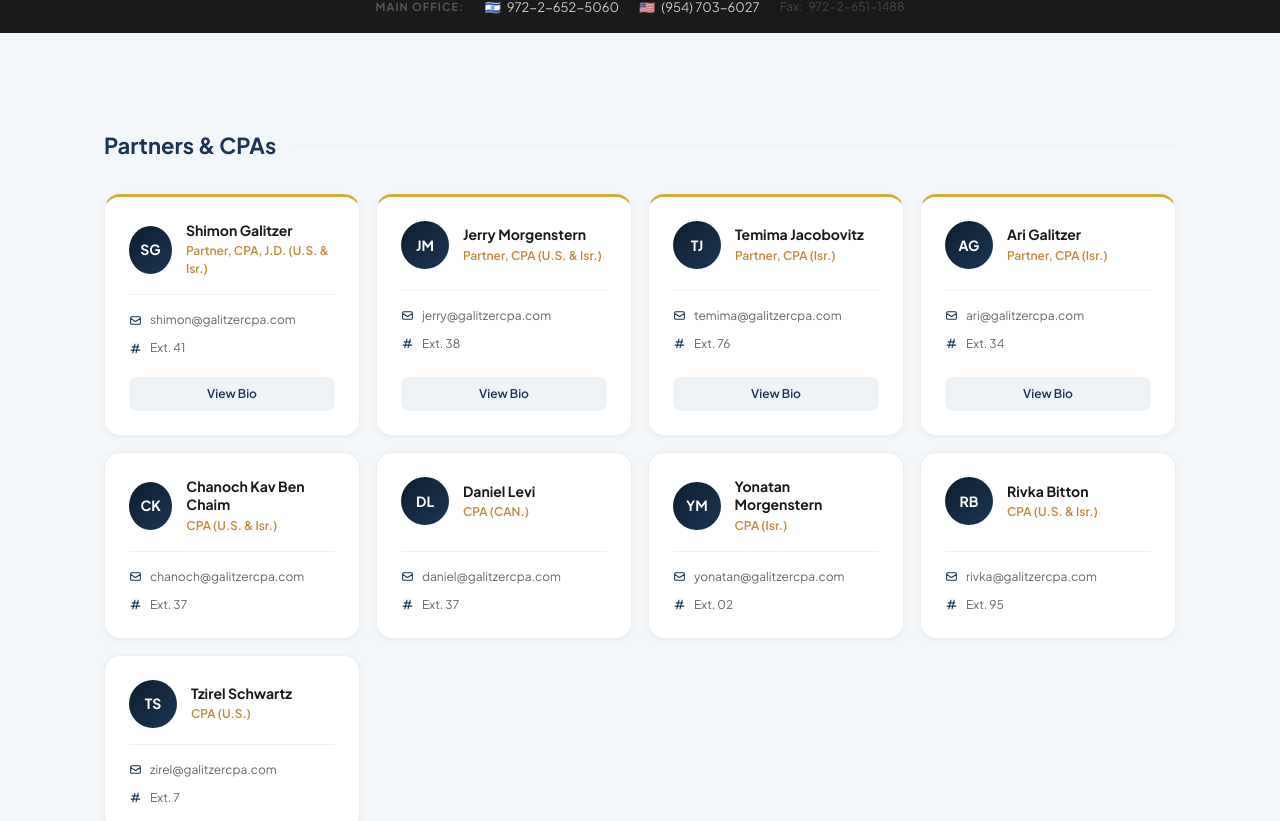
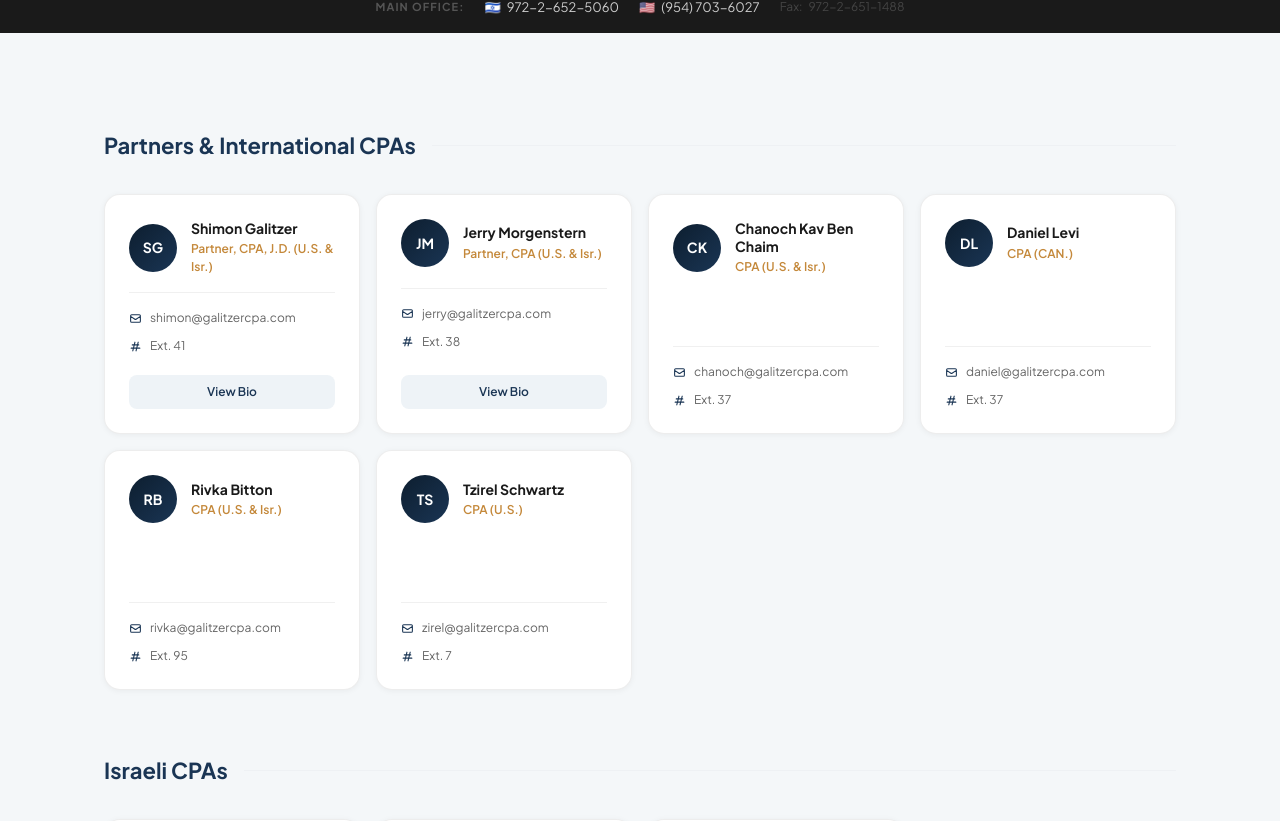
Before and after one commit to naomimarketing26-stack/galitzer-cpa-website, a React (Vite) app: page /team in a window 1280 px wide. Shown: the part 414-1235 px from the top of the page. Built offline with nearby package versions, Linux system fonts and the light colour scheme.

Commit message:
Fix partner card alignment by separating international and Israeli CPA groups and standardizing grid heights

```diff
--- a/src/pages/TeamPage.jsx
+++ b/src/pages/TeamPage.jsx
@@ -1,6 +1,6 @@
 import { useState } from 'react'
 import { useLang } from '../context/LanguageContext'
-import { staff, groups, teamContent, officePhone } from '../data/team'
+import { staff, teamContent, officePhone } from '../data/team'
 import { useReveal } from '../hooks/useReveal'
 
 const container = {
@@ -84,9 +84,7 @@ function BioModal({ member, lang, isRTL, onClose }) {
           ))}
         </div>
 
-        {/* CTA footer */}
         <div style={{ borderTop: '1px solid #eef1f4', paddingTop: '24px', marginTop: '8px' }}>
-          {/* Desktop: phone + book link */}
           <div className="hidden sm:flex" style={{ alignItems: 'center', justifyContent: 'space-between', gap: '16px', flexDirection: 'row' }}>
             <div style={{ textAlign: isRTL ? 'right' : 'left' }}>
               <p style={{ fontSize: '13px', fontWeight: 700, color: '#1A3554', marginBottom: '4px' }}>
@@ -119,7 +117,6 @@ function BioModal({ member, lang, isRTL, onClose }) {
             </a>
           </div>
 
-          {/* Mobile: call button only */}
           <a
             href="tel:+97226525060"
             className="flex sm:hidden"
@@ -140,11 +137,11 @@ function BioModal({ member, lang, isRTL, onClose }) {
   )
 }
 
-function StaffCard({ member, t, isRTL, onViewBio, isPartner }) {
+function StaffCard({ member, t, isRTL, onViewBio }) {
   const displayName = isRTL ? member.nameHe : member.name
   const displayPosition = isRTL ? member.positionHe : member.position
   const initials = displayName.split(' ').map(n => n[0]).slice(0, 2).join('')
-  const hasBio = !!(member.bioEn)
+  const hasBio = !!member.bioEn
 
   return (
     <div
@@ -152,7 +149,6 @@ function StaffCard({ member, t, isRTL, onViewBio, isPartner }) {
       style={{
         background: '#ffffff',
         border: '1px solid rgba(0,0,0,0.07)',
-        borderTop: hasBio ? '3px solid #D4AF37' : '1px solid rgba(0,0,0,0.07)',
         borderRadius: '16px',
         padding: '24px',
         boxShadow: '0 1px 6px rgba(0,0,0,0.05)',
@@ -166,7 +162,7 @@ function StaffCard({ member, t, isRTL, onViewBio, isPartner }) {
       onMouseLeave={e => { e.currentTarget.style.boxShadow = '0 1px 6px rgba(0,0,0,0.05)'; }}
     >
       <div style={{ display: 'flex', alignItems: 'center', gap: '14px', flexDirection: 'row' }}>
-        <div style={{ width: '48px', height: '48px', borderRadius: '50%', backgroundImage: 'linear-gradient(135deg, #0D1E2F 0%, #1A3554 100%)', color: 'white', display: 'flex', alignItems: 'center', justifyContent: 'center', fontSize: '14px', fontWeight: 700 }}>
+        <div style={{ width: '48px', height: '48px', borderRadius: '50%', backgroundImage: 'linear-gradient(135deg, #0D1E2F 0%, #1A3554 100%)', color: 'white', display: 'flex', alignItems: 'center', justifyContent: 'center', fontSize: '14px', fontWeight: 700, flexShrink: 0 }}>
           {initials}
         </div>
         <div style={{ textAlign: isRTL ? 'right' : 'left' }}>
@@ -220,19 +216,20 @@ function StaffCard({ member, t, isRTL, onViewBio, isPartner }) {
   )
 }
 
-function GroupSection({ group, members, t, isRTL, onViewBio }) {
+function GroupSection({ group, members, groupLabels, isRTL, onViewBio }) {
   const [gridRef, gridRevealed] = useReveal()
-  const isPartner = group === 'Partners & CPAs'
+  const label = groupLabels[group] || group
+
   return (
     <div>
       <div style={{ display: 'flex', alignItems: 'center', gap: '16px', marginBottom: '32px', flexDirection: 'row' }}>
-        <h2 style={{ fontSize: '22px', fontWeight: 700, color: '#1A3554', whiteSpace: 'nowrap' }}>{t.groupLabels[group]}</h2>
+        <h2 style={{ fontSize: '22px', fontWeight: 700, color: '#1A3554', whiteSpace: 'nowrap' }}>{label}</h2>
         <div style={{ flex: 1, height: '1px', background: '#eef1f4' }} />
       </div>
-      <div ref={gridRef} style={{ display: 'grid', gridTemplateColumns: 'repeat(auto-fill, minmax(230px, 1fr))', gap: '16px' }}>
+      <div ref={gridRef} style={{ display: 'grid', gridTemplateColumns: 'repeat(auto-fill, minmax(230px, 1fr))', gap: '16px', gridAutoRows: '1fr' }}>
         {members.map((member, i) => (
           <div key={i} style={{ opacity: gridRevealed ? 1 : 0, transform: gridRevealed ? 'translateY(0)' : 'translateY(20px)', transition: `opacity 0.6s ease ${i * 60}ms, transform 0.6s ease ${i * 60}ms` }}>
-            <StaffCard member={member} t={t} isRTL={isRTL} onViewBio={onViewBio} isPartner={isPartner} />
+            <StaffCard member={member} t={groupLabels.t || { extLabel: 'Ext.' }} isRTL={isRTL} onViewBio={onViewBio} />
           </div>
         ))}
       </div>
@@ -247,9 +244,17 @@ export default function TeamPage() {
   const [ctaRef, ctaRevealed] = useReveal()
   const [activeBioMember, setActiveBioMember] = useState(null)
 
+  const partnerInternational = staff.filter(s => s.group === 'Partners & CPAs' && /U\.S\.|CAN\.|U\.S\. & Isr\.|\(U\.S\.\)|\(CAN\.\)/.test(s.position))
+  const partnerIsraeli = staff.filter(s => s.group === 'Partners & CPAs' && !/U\.S\.|CAN\.|\(U\.S\.\)|\(CAN\.\)/.test(s.position))
+
+  const groupLabels = {
+    ...t.groupLabels,
+    'Partners & International CPAs': isRTL ? 'שותפים ורואי חשבון בינלאומיים' : 'Partners & International CPAs',
+    'Israeli CPAs': isRTL ? 'רואי חשבון ישראליים' : 'Israeli CPAs',
+  }
+
   return (
     <main>
-      {/* Hero */}
       <section style={{ backgroundImage: 'radial-gradient(circle, rgba(255,255,255,0.06) 1px, transparent 1px), linear-gradient(135deg, #0D1E2F 0%, #1A3554 100%)', backgroundSize: '32px 32px, cover', minHeight: '280px', paddingTop: '64px', paddingBottom: '64px', display: 'flex', alignItems: 'center', justifyContent: 'center' }}>
         <div style={{ maxWidth: '800px', margin: '0 auto', paddingLeft: 'clamp(24px, 5vw, 80px)', paddingRight: 'clamp(24px, 5vw, 80px)', textAlign: 'center' }}>
           <span className="hero-animate hero-delay-1 inline-block" style={{ fontSize: '11px', fontWeight: 700, letterSpacing: '0.12em', textTransform: 'uppercase', color: '#C4883A', background: 'rgba(196,136,58,0.1)', padding: '8px 16px', borderRadius: '8px' }}>
@@ -262,7 +267,6 @@ export default function TeamPage() {
         </div>
       </section>
 
-      {/* Office contact bar */}
       <section style={{ background: '#1a1a1a', paddingTop: '16px', paddingBottom: '16px' }}>
         <div style={{ ...container, display: 'flex', flexWrap: 'wrap', alignItems: 'center', justifyContent: 'center', gap: '20px', flexDirection: 'row' }}>
           <span style={{ fontSize: '11px', fontWeight: 700, color: '#555555', textTransform: 'uppercase', letterSpacing: '0.1em' }}>{t.officeLabel}:</span>
@@ -282,18 +286,30 @@ export default function TeamPage() {
         </div>
       </section>
 
-      {/* Staff by group */}
       <section style={{ backgroundColor: '#f4f7f9', paddingTop: '96px', paddingBottom: '96px' }}>
         <div style={{ ...container, display: 'flex', flexDirection: 'column', gap: '64px' }}>
-          {groups.map(group => {
-            const members = staff.filter(s => s.group === group)
-            if (!members.length) return null
-            return <GroupSection key={group} group={group} members={members} t={t} isRTL={isRTL} onViewBio={setActiveBioMember} />
-          })}
+          {partnerInternational.length > 0 && (
+            <GroupSection group="Partners & International CPAs" members={partnerInternational} groupLabels={groupLabels} isRTL={isRTL} onViewBio={setActiveBioMember} />
+          )}
+
+          {partnerIsraeli.length > 0 && (
+            <GroupSection group="Israeli CPAs" members={partnerIsraeli} groupLabels={groupLabels} isRTL={isRTL} onViewBio={setActiveBioMember} />
+          )}
+
+          {staff.filter(s => s.group === 'Tax Advisors').length > 0 && (
+            <GroupSection group="Tax Advisors" members={staff.filter(s => s.group === 'Tax Advisors')} groupLabels={groupLabels} isRTL={isRTL} onViewBio={setActiveBioMember} />
+          )}
+
+          {staff.filter(s => s.group === 'Bookkeeping').length > 0 && (
+            <GroupSection group="Bookkeeping" members={staff.filter(s => s.group === 'Bookkeeping')} groupLabels={groupLabels} isRTL={isRTL} onViewBio={setActiveBioMember} />
+          )}
+
+          {staff.filter(s => s.group === 'Operations').length > 0 && (
+            <GroupSection group="Operations" members={staff.filter(s => s.group === 'Operations')} groupLabels={groupLabels} isRTL={isRTL} onViewBio={setActiveBioMember} />
+          )}
         </div>
       </section>
 
-      {/* Bottom CTA */}
       <section style={{ backgroundColor: '#e8f4f6', paddingTop: '80px', paddingBottom: '80px' }}>
         <div ref={ctaRef} style={{ maxWidth: '600px', margin: '0 auto', paddingLeft: 'clamp(24px, 5vw, 80px)', paddingRight: 'clamp(24px, 5vw, 80px)', textAlign: 'center', opacity: ctaRevealed ? 1 : 0.3, transform: ctaRevealed ? 'translateY(0)' : 'translateY(30px)', transition: 'all 0.8s ease' }}>
           <p style={{ fontSize: '22px', fontWeight: 700, color: '#1A3554', marginBottom: '12px' }}>{t.notSure}</p>
@@ -306,7 +322,6 @@ export default function TeamPage() {
         </div>
       </section>
 
-      {/* Bio Modal */}
       {activeBioMember && (
         <BioModal
           member={activeBioMember}
```
